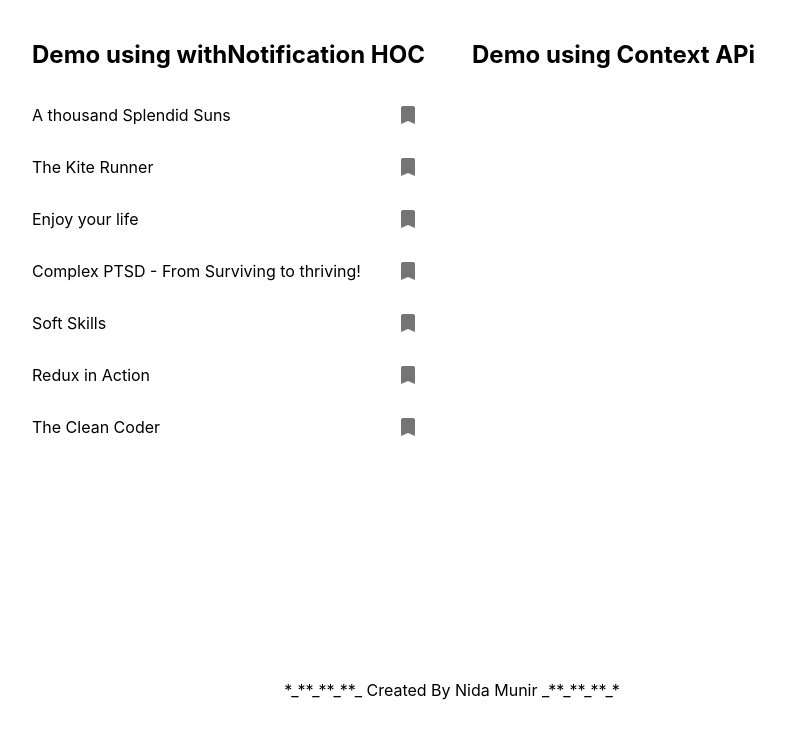
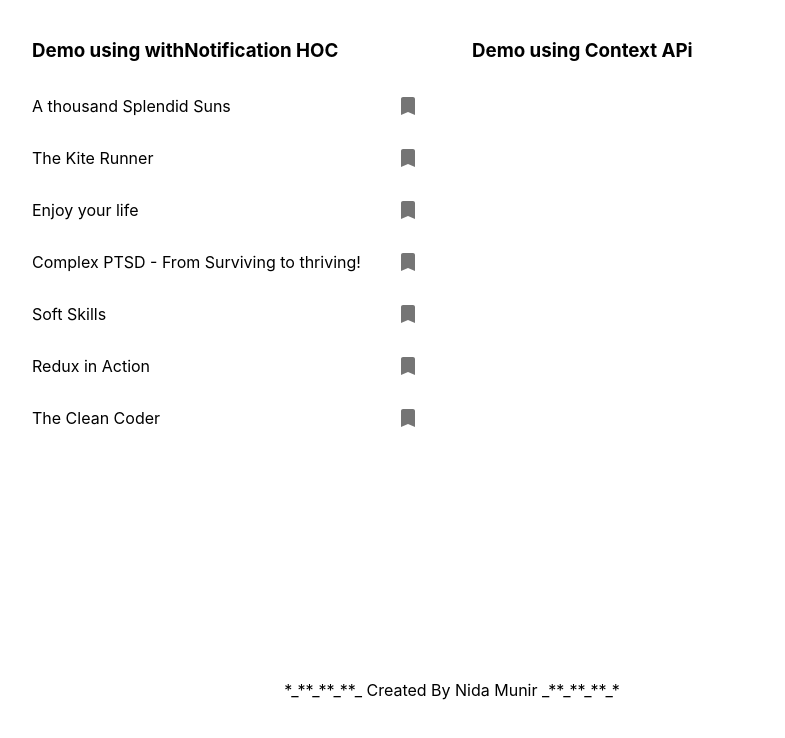
Before and after one commit to nidamunir/notifications, a React (Create React App) app: page / in a window 1280 px wide. Shown: the top 738 px of the page, without its empty margins (188-973 px from the left). Built offline with nearby package versions, Linux system fonts and the light colour scheme.

Commit message:
Change heading style

```diff
--- a/src/examples/Books/Books.jsx
+++ b/src/examples/Books/Books.jsx
@@ -40,7 +40,7 @@ const Books = () => {
     <div className="books">
       {/* Books */}
       <div className="list">
-        <h2>Demo using withNotification HOC</h2>
+        <h3>Demo using withNotification HOC</h3>
         {books.map((name) => (
           <Book name={name} onAddToReadingList={handleAdd} />
         ))}
@@ -48,7 +48,7 @@ const Books = () => {
 
       {/* Reading List */}
       <div className="list">
-        <h2>Demo using Context APi</h2>
+        <h3>Demo using Context APi</h3>
         {readingList.map((name) => (
           <ReadingList name={name} onRemove={handleRemove} />
         ))}
```
